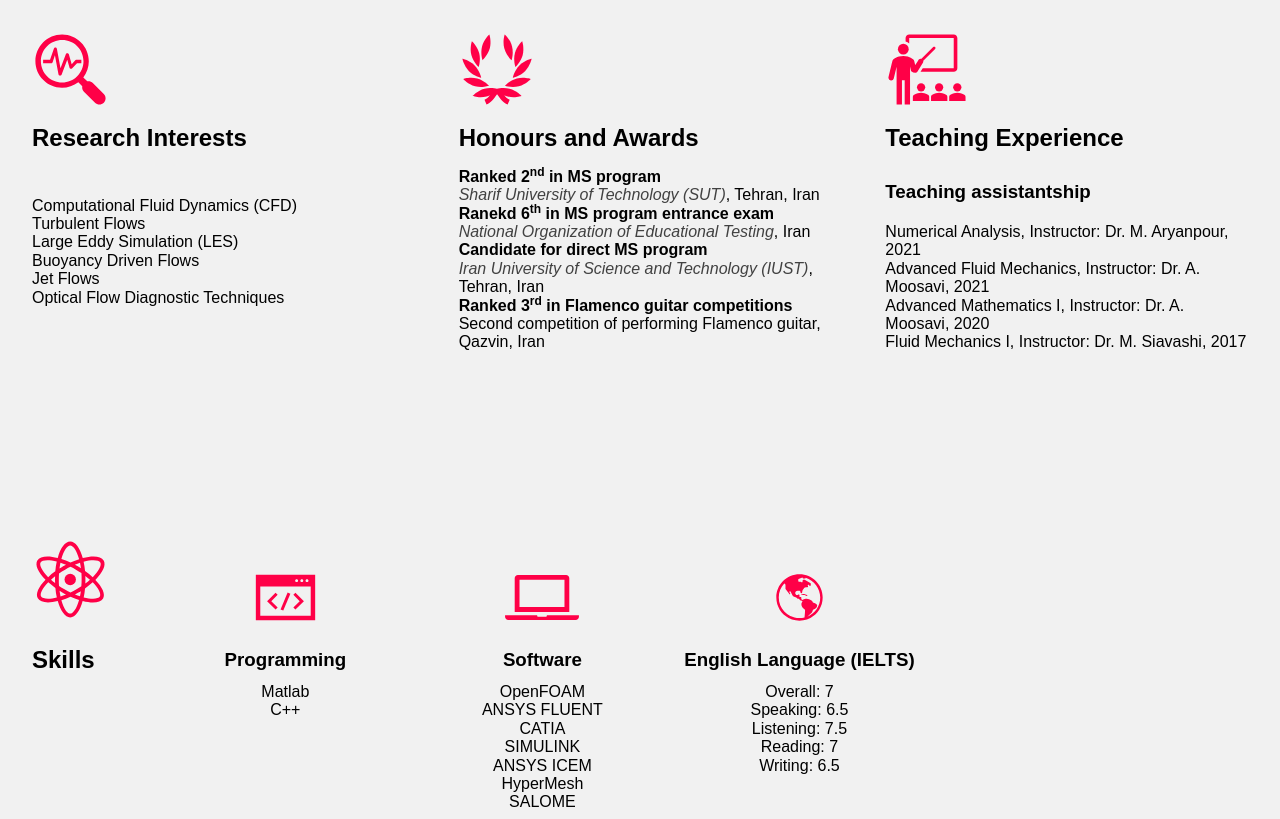
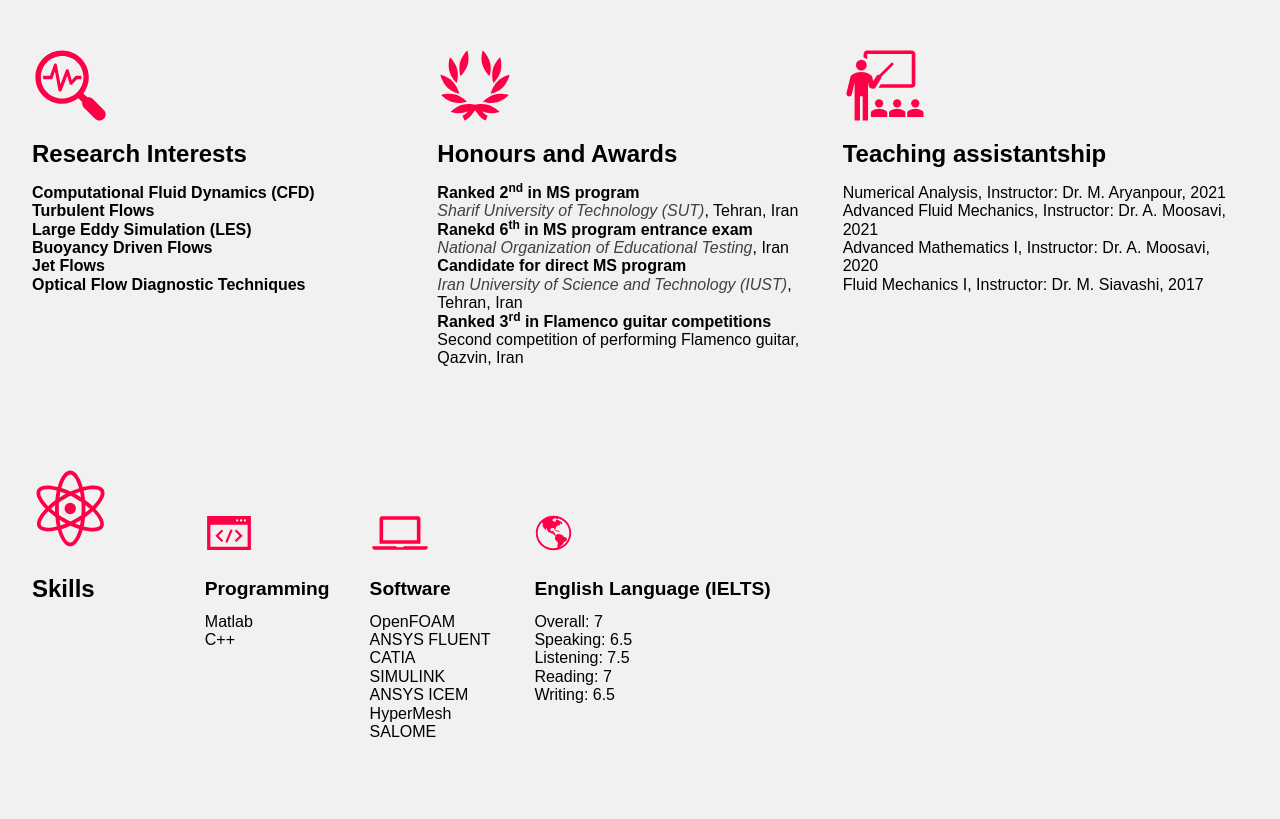
Before and after one commit to ShayanHBI/ShayanHBI.github.io, a website: page Academic Background/academic-background.html in a window 1280 px wide. Shown: the part 400-1219 px from the top of the page. Drawn offline with Linux system fonts and the light colour scheme; files that its build step writes are made by us from their sources; files whose address does not match are found by name.

Commit message:
troubleshoot acad-bg

```diff
--- a/Academic Background/academic-background.html
+++ b/Academic Background/academic-background.html
@@ -113,8 +113,7 @@
                 </section>
                 <section class="teach-exp-grid">
                     <img src="../Resources/images/icons/Teaching Experience.svg" alt="" class="teach-exp icon">
-                    <h2>Teaching Experience</h2>
-                    <h3>Teaching assistantship</h3>
+                    <h2>Teaching assistantship</h2>
                     <ul>
                         <li>Numerical Analysis, Instructor: Dr. M. Aryanpour, 2021</li>
                         <li>Advanced Fluid Mechanics, Instructor: Dr. A. Moosavi, 2021</li>
--- a/CSS/academic-background.css
+++ b/CSS/academic-background.css
@@ -112,11 +112,11 @@ main a:hover {
 }
 
 .skill.icon {
-    height: 4vw;
+    height: 3vw;
 }
 
 .education-grid {
-    margin: 1rem 2rem 1rem;
+    margin: 1rem 2rem 3rem;
     display: grid;
     grid-template-columns: min-content 1fr 1fr;
     grid-template-rows: min-content 1fr;
@@ -193,27 +193,26 @@ main a:hover {
 
 
 .inline-grids {
+    margin: 1rem 2rem 2rem;
     display: grid;
     grid-template-columns: 1fr 1fr 1fr;
-    margin-top: 1rem;
 }
 
 .research-interests-grid {
-    margin: 1rem 2rem 1rem;
     display: grid;
     grid-template-rows: min-content min-content 1fr;
     text-align: left;
-    align-items: center;
+    align-items: start;
     justify-items: start;
     font-size: 1rem;
+    font-weight: bold;
 }
 
 .honours-awards-grid {
-    margin: 1rem 2rem 1rem;
     display: grid;
     grid-template-rows: min-content min-content 1fr;
     text-align: left;
-    align-items: center;
+    align-items: start;
     justify-items: start;
     font-size: 1rem;
 }
@@ -222,20 +221,31 @@ main a:hover {
     margin-top: 1rem;
 }
 
-.honours-awards-grid ul {
+.research-interests-grid ul,
+.honours-awards-grid ul,
+.teach-exp-grid ul {
     margin-top: 1rem;
 }
 
+.teach-exp-grid {
+    display: grid;
+    grid-template-rows: min-content min-content 1fr;
+    text-align: left;
+    align-items: start;
+    justify-items: start;
+    font-size: 1rem;
+}
+
 .skills-grid {
-    width: 70vw;
-    height: 80vh;
+    width: 60vw;
+    height: 50vh;
     margin: 1rem 2rem 1rem;
     display: grid;
     grid-template-columns: auto 1fr;
     grid-template-rows: 0.75fr auto 1fr;
     align-items: center;
     font-size: 1rem;
-    column-gap: 3rem;
+    column-gap: 2rem;
 }
 
 .skills-grid > img {
@@ -250,22 +260,22 @@ main a:hover {
     grid-row: 2 / 3;
 }
 
-.skills {
+div.skills {
+    margin-left: 4rem;
     grid-column: 2 / 3;
     grid-row: 1 / 4;
     display: grid;
-    grid-template-columns: repeat(3, 1fr);
+    grid-template-columns: 1fr 1fr 2fr;
     height: 100%;
     width: 100%;
-
 }
 
 .skills div {
     display: grid;
     grid-template-rows: 0.75fr auto 1fr;
     align-items: center;
-    justify-items: center;
-    text-align: center;
+    justify-items: left;
+    text-align: left;
 }
 
 .programming {
@@ -315,22 +325,13 @@ main a:hover {
     margin-bottom: 2vw;
 }
 
-.teach-exp-grid {
+.cv.icon {
     margin: 1rem 2rem 1rem;
-    display: grid;
-    grid-template-rows: min-content min-content 1fr;
-    text-align: left;
-    align-items: center;
-    justify-items: start;
-    font-size: 1rem;
+    height: 6.75vw;
 }
 
-.teach-exp-grid h2 {
-    margin-top: 1rem;
-}
-
-.teach-exp-grid h3 {
-    margin-top: 0.5rem;
+h3 {
+    font-size: 1.5vw;
 }
 
 .institute {
--- a/CSS/contact.css
+++ b/CSS/contact.css
@@ -98,7 +98,7 @@ figure img {
 }
 
 figure img:hover {
-    width: 10rem;
+    width: 8.5rem;
 }
 
 .yahoo-mail img {
```
